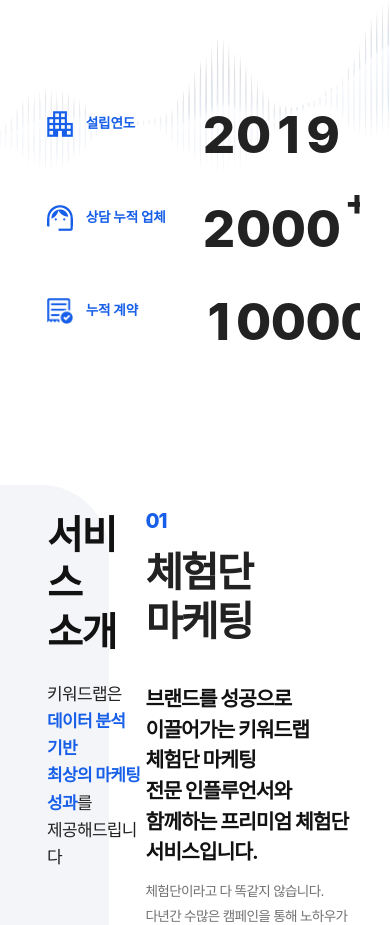
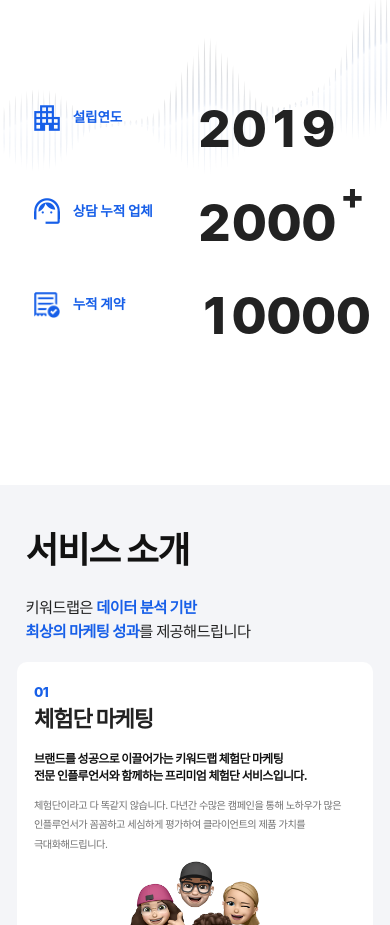
Before and after one commit to Sohyunn00/keywordlab, a plain HTML site: page index.html in a window 390 px wide. Shown: the part 1075-2000 px from the top of the page. Drawn offline with nearby package versions, Linux system fonts and the light colour scheme; a web font is replaced by a local one.

Commit message:
[add] 반응형

```diff
--- a/assets/css/fullpage.css
+++ b/assets/css/fullpage.css
@@ -12,10 +12,10 @@ html.fp-enabled,
 .fp-enabled body {
   margin: 0;
   padding: 0;
-    overflow:hidden;
+  overflow: hidden;
 
   /*Avoid flicker on slides transitions for mobile phones #336 */
-    -webkit-tap-highlight-color: rgba(0,0,0,0);
+  -webkit-tap-highlight-color: rgba(0, 0, 0, 0);
 }
 .fp-section {
   position: relative;
@@ -28,19 +28,20 @@ html.fp-enabled,
 .fp-slide {
   float: left;
 }
-.fp-slide, .fp-slidesContainer {
+.fp-slide,
+.fp-slidesContainer {
   height: 100%;
   display: block;
 }
 .fp-slides {
-    z-index:1;
+  z-index: 1;
   height: 100%;
   overflow: hidden;
   position: relative;
   -webkit-transition: all 0.3s ease-out; /* Safari<=6 Android<=4.3 */
   transition: all 0.3s ease-out;
 }
-.fp-table{
+.fp-table {
   display: flex;
   flex-direction: column;
   justify-content: center;
@@ -60,17 +61,17 @@ html.fp-enabled,
   top: 50%;
   cursor: pointer;
   margin-top: -38px;
-    -webkit-transform: translate3d(0,0,0);
-    -ms-transform: translate3d(0,0,0);
-    transform: translate3d(0,0,0);
+  -webkit-transform: translate3d(0, 0, 0);
+  -ms-transform: translate3d(0, 0, 0);
+  transform: translate3d(0, 0, 0);
 }
-.fp-prev{
+.fp-prev {
   left: 15px;
 }
-.fp-next{
+.fp-next {
   right: 15px;
 }
-.fp-arrow{
+.fp-arrow {
   width: 0;
   height: 0;
   border-style: solid;
@@ -100,13 +101,13 @@ html.fp-enabled,
 #fp-nav.fp-left {
   left: 17px;
 }
-.fp-slidesNav{
+.fp-slidesNav {
   position: absolute;
   z-index: 4;
   opacity: 1;
-    -webkit-transform: translate3d(0,0,0);
-    -ms-transform: translate3d(0,0,0);
-    transform: translate3d(0,0,0);
+  -webkit-transform: translate3d(0, 0, 0);
+  -ms-transform: translate3d(0, 0, 0);
+  transform: translate3d(0, 0, 0);
   left: 0 !important;
   right: 0;
   margin: 0 auto !important;
@@ -138,12 +139,11 @@ html.fp-enabled,
 .fp-slidesNav ul li a {
   display: block;
   padding: 5px;
-
 }
 #fp-nav ul li a.active span,
 .fp-slidesNav ul li a.active span,
 #fp-nav ul li:hover a.active span,
-.fp-slidesNav ul li:hover a.active span{
+.fp-slidesNav ul li:hover a.active span {
   background-color: #175fe8;
 }
 #fp-nav ul li a span,
@@ -197,63 +197,64 @@ html.fp-enabled,
   left: 20px;
 }
 .fp-auto-height.fp-section,
-.fp-auto-height .fp-slide{
+.fp-auto-height .fp-slide {
   height: auto !important;
 }
 
-.fp-responsive .fp-is-overflow.fp-section{
+.fp-responsive .fp-is-overflow.fp-section {
   height: auto !important;
 }
 
 /* Used with autoScrolling: false */
 .fp-scrollable.fp-responsive .fp-is-overflow.fp-section,
 .fp-scrollable .fp-section,
-.fp-scrollable .fp-slide{
+.fp-scrollable .fp-slide {
   /* Fallback for browsers that do not support Custom Properties */
   height: 100vh;
   height: calc(var(--vh, 1vh) * 100);
 }
 
-.fp-scrollable.fp-responsive .fp-is-overflow.fp-section:not(.fp-auto-height):not([data-percentage]),
+.fp-scrollable.fp-responsive
+  .fp-is-overflow.fp-section:not(.fp-auto-height):not([data-percentage]),
 .fp-scrollable .fp-section:not(.fp-auto-height):not([data-percentage]),
-.fp-scrollable .fp-slide:not(.fp-auto-height):not([data-percentage]){
+.fp-scrollable .fp-slide:not(.fp-auto-height):not([data-percentage]) {
   /* Fallback for browsers that do not support Custom Properties */
   min-height: 100vh;
   min-height: calc(var(--vh, 1vh) * 100);
 }
 
 /* Disabling vertical centering on scrollable elements */
-.fp-overflow{
+.fp-overflow {
   justify-content: flex-start;
   max-height: 100vh;
 }
 
 /* No scrollable when using auto-height */
-.fp-scrollable .fp-auto-height .fp-overflow{
+.fp-scrollable .fp-auto-height .fp-overflow {
   max-height: none;
 }
 
 .fp-is-overflow .fp-overflow.fp-auto-height-responsive,
 .fp-is-overflow .fp-overflow.fp-auto-height,
-.fp-is-overflow > .fp-overflow{
+.fp-is-overflow > .fp-overflow {
   overflow-y: auto;
 }
-.fp-overflow{
-    outline:none;
+.fp-overflow {
+  outline: none;
 }
 
-.fp-overflow.fp-table{
+.fp-overflow.fp-table {
   display: block;
 }
 
 .fp-responsive .fp-auto-height-responsive.fp-section,
-.fp-responsive .fp-auto-height-responsive .fp-slide{
+.fp-responsive .fp-auto-height-responsive .fp-slide {
   height: auto !important;
   min-height: auto !important;
 }
 
 /*Only display content to screen readers*/
-.fp-sr-only{
+.fp-sr-only {
   position: absolute;
   width: 1px;
   height: 1px;
@@ -274,22 +275,22 @@ Not supports in Firefox and IE */
   background-color: transparent;
 }
 .fp-scroll-mac .fp-overflow::-webkit-scrollbar-thumb {
-    background-color: rgba(0,0,0,.4);
+  background-color: rgba(0, 0, 0, 0.4);
   border-radius: 16px;
   border: 4px solid transparent;
 }
 .fp-warning,
-.fp-watermark{
+.fp-watermark {
   display: none;
   z-index: 9999999;
   position: absolute;
   bottom: 0;
 }
 .fp-warning,
-.fp-watermark a{
+.fp-watermark a {
   text-decoration: none;
   color: #000;
-    background: rgba(255,255,255,0.6);
+  background: rgba(255, 255, 255, 0.6);
   padding: 5px 8px;
   font-size: 14px;
   font-family: arial;
@@ -298,6 +299,6 @@ Not supports in Firefox and IE */
   border-radius: 3px;
   margin: 12px;
 }
-.fp-noscroll .fp-overflow{
+.fp-noscroll .fp-overflow {
   overflow: hidden;
 }
--- a/assets/css/layout.css
+++ b/assets/css/layout.css
@@ -589,7 +589,7 @@ main .main_visual {
   width: 30%;
   padding-left: 3rem;
 }
-.services .left .title {
+.services.active .left .title {
   animation: titleUp 0.8s 0.3s linear forwards;
 }
 @keyframes titleUp {
@@ -683,7 +683,7 @@ main .main_visual {
   top: 0;
   width: 100%;
   height: 100%;
-  min-height: 60.6rem;
+  height: 60.6rem;
   opacity: 0;
   visibility: hidden;
   transition: 0.3s;
@@ -777,9 +777,11 @@ main .main_visual {
   visibility: visible;
 }
 /* 섹션 3 🍅🍅🍅 */
-.history.active {
+.history {
   opacity: 0;
-  animation: sectionUp 1s 0.3s linear both;
+}
+.history.show {
+  animation: sectionUp 1s linear forwards;
 }
 .history .con {
   display: flex;
@@ -929,8 +931,11 @@ main .main_visual {
   content: "\e907";
 }
 /* 섹션 4 🍅🍅🍅 */
-.advertise.active {
-  animation: sectionUp 1s 0.3s linear;
+.advertise {
+  opacity: 0;
+}
+.advertise.show {
+  animation: sectionUp 1s linear forwards;
 }
 .advertise .con {
   max-width: 1420px;
@@ -1006,8 +1011,11 @@ main .main_visual {
   }
 }
 /* 섹션 5 🍅🍅🍅 */
-.news.active {
-  animation: sectionUp 1s 0.3s linear both;
+.news {
+  opacity: 0;
+}
+.news.show {
+  animation: sectionUp 1s linear forwards;
 }
 .news .con {
   height: 100vh;
--- a/assets/css/responsive.css
+++ b/assets/css/responsive.css
@@ -164,8 +164,11 @@
   .fp-scrollable .fp-slide:not(.fp-auto-height):not([data-percentage]) {
     min-height: 600px;
   }
+  section {
+    padding: 0 2rem;
+  }
   .con h2 {
-    font-size: 4.6rem;
+    font-size: 4.2rem;
   }
   .slide_menu {
     width: 70%;
@@ -233,6 +236,72 @@
   .services {
     margin-bottom: 100px;
   }
+  /* 서비스 */
+  .services {
+    background-color: #f4f5f8;
+    height: fit-content;
+    overflow: visible;
+  }
+  .services .con .left {
+    width: 100%;
+    padding: 0 1rem;
+    margin-top: 2rem;
+  }
+  .con .left .title p {
+    font-size: 1.8rem;
+    margin-bottom: 2rem;
+  }
+  .services::before {
+    display: none;
+  }
+  .left .menu_tab {
+    display: none;
+  }
+  .services .con {
+    flex-direction: column;
+  }
+  .services .con .right {
+    width: 100%;
+    height: fit-content;
+  }
+  .right .page {
+    position: static;
+    opacity: 1;
+    visibility: visible;
+    padding: 2rem;
+    background-color: #fff;
+    border-radius: 10px;
+    margin-bottom: 3rem;
+    height: 420px;
+  }
+  .right .page .more {
+    display: none;
+  }
+  .right .page img {
+    width: 40vw;
+    height: auto;
+    position: static;
+    margin: 0 auto;
+  }
+  .right .page > span {
+    font-size: 1.6rem;
+    margin-bottom: 0;
+    line-height: 2;
+  }
+  .right .page > h3 {
+    font-size: 2.6rem;
+    margin-bottom: 2rem;
+  }
+  .right .page .top_text {
+    font-size: 1.4rem;
+  }
+  .right .page .bottom_text {
+    width: 100%;
+    font-size: 1.2rem;
+  }
+  .right .page .bottom_text br {
+    display: none;
+  }
   /* 연혁 */
   .history {
     min-height: 500px;
@@ -298,7 +367,7 @@
   }
   /* 광고주 */
   .advertise .brand_top img {
-    width: 18rem;
+    display: none;
   }
   .advertise .brand_wrap ul {
     grid-template-columns: repeat(4, 1fr);
```
Lines whose indentation alone changed are shown as unchanged.
